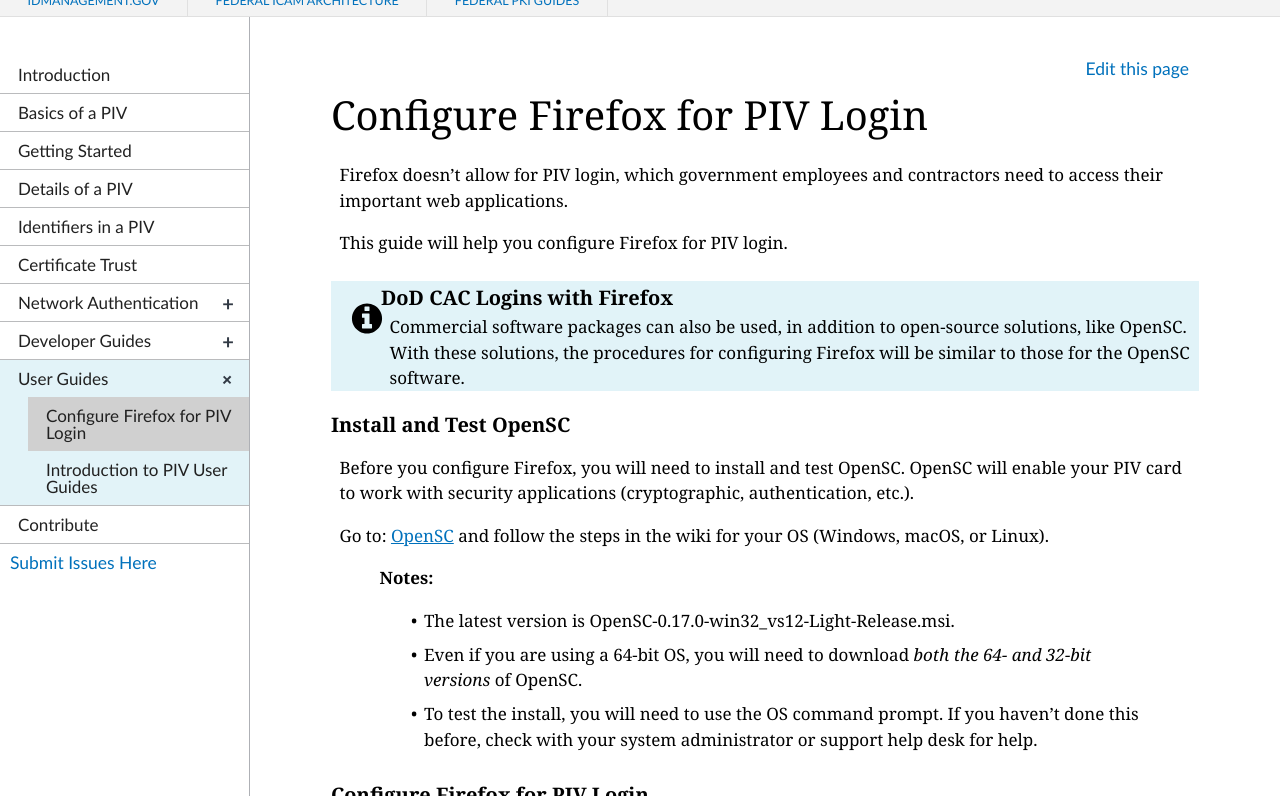
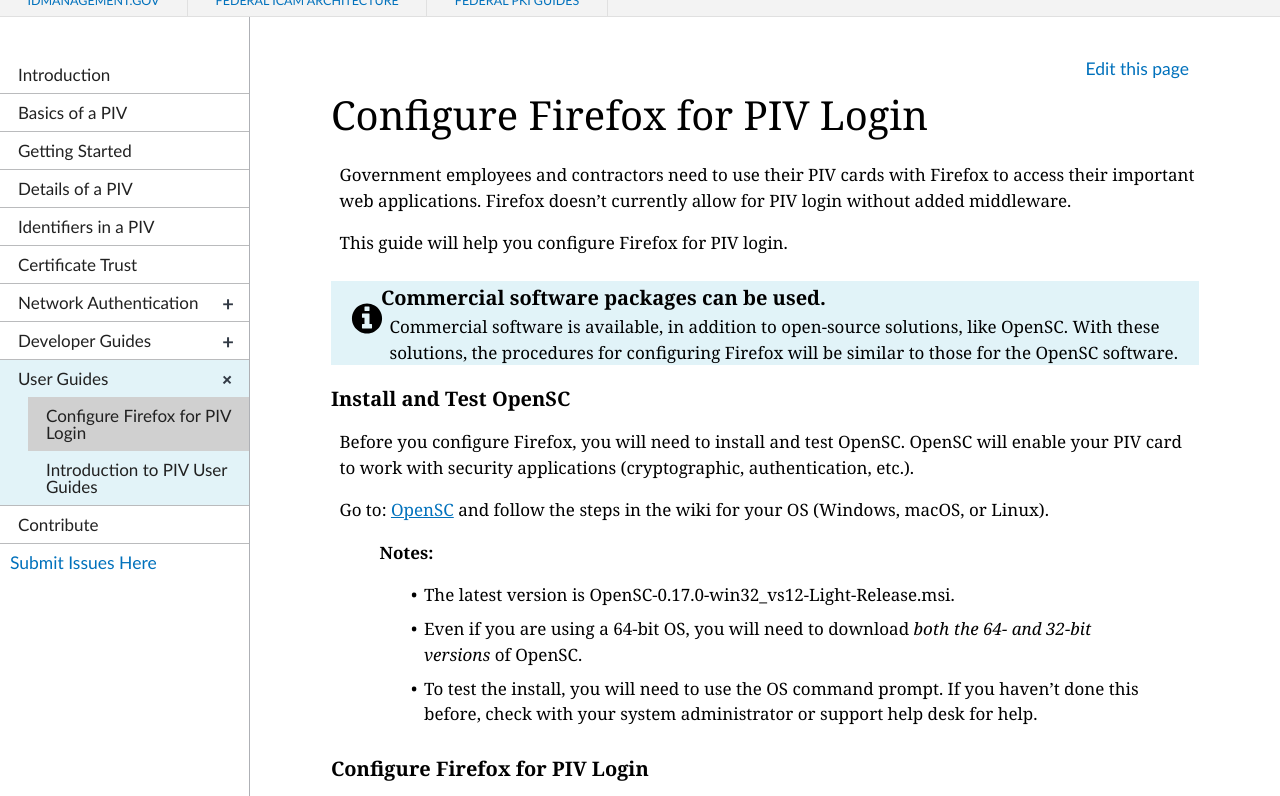
Before and after one commit to GSA/piv-guides, a Jekyll site: the page built from _userconfig/1_firefox.md, in a window 1280 px wide and 900 px high, cut to the strip 104-900 px from the top of the window. Built offline with Jekyll 4.4.1, drawn with Linux system fonts in a browser that asks for light colours; nearby versions of some CDN libraries.

Commit message:
Update 1_firefox.md

```diff
--- a/_userconfig/1_firefox.md
+++ b/_userconfig/1_firefox.md
@@ -5,11 +5,11 @@
 permalink: userconfig/firefox/
 ---
 
-Firefox doesn't allow for PIV login, which government employees and contractors need to access their important web applications.
+Government employees and contractors need to use their PIV cards with Firefox to access their important web applications. Firefox doesn't currently allow for PIV login without added middleware.
 
 This guide will help you configure Firefox for PIV login.
 
-{% include alert-info.html heading="DoD CAC Logins with Firefox" content=" Commercial software packages can also be used, in addition to open-source solutions, like OpenSC. With these solutions, the procedures for configuring Firefox will be similar to those for the OpenSC software." %}
+{% include alert-info.html heading="Commercial software packages can be used." content=" Commercial software is available, in addition to open-source solutions, like OpenSC. With these solutions, the procedures for configuring Firefox will be similar to those for the OpenSC software." %}
 
 ### Install and Test OpenSC
 
@@ -47,4 +47,4 @@
 
 > Firefox will prompt you to select the PIV card's certificate. <!--Is this being done by an Admin or user?-->
 
-* Select the certificate and use your PIV card to log into your web application. <!--Is loading the certificate is a one-time step for a user's computer or does it need to be reloaded each time the user needs to login with PIV? Suggest we clarify this for users or Admin, depending on what audience the procedures are for.-->
+* Select the certificate and use your PIV card to log into your web application. <!--Is loading the certificate is a one-time step for a user's computer or does it need to be reloaded each time the user needs to login with PIV?-->
```
